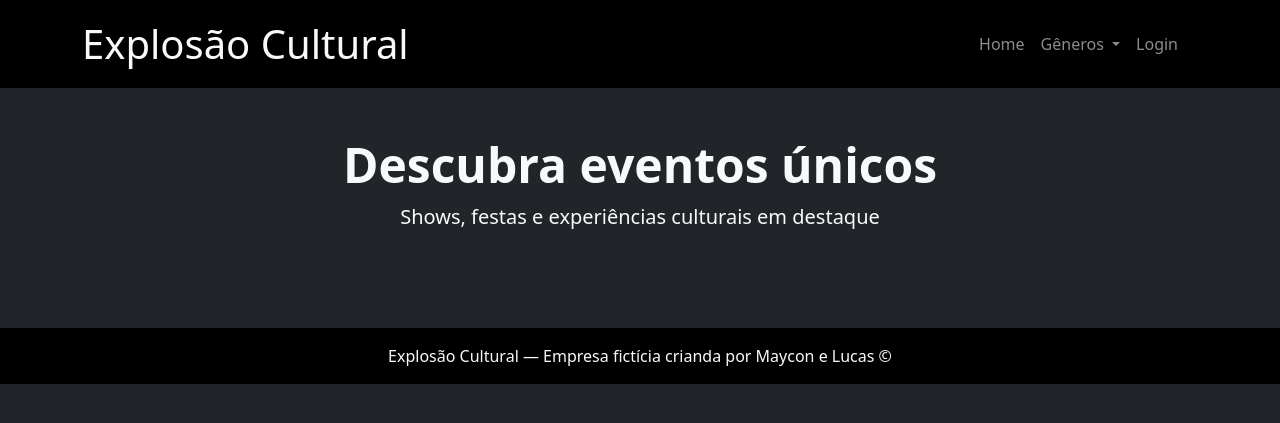
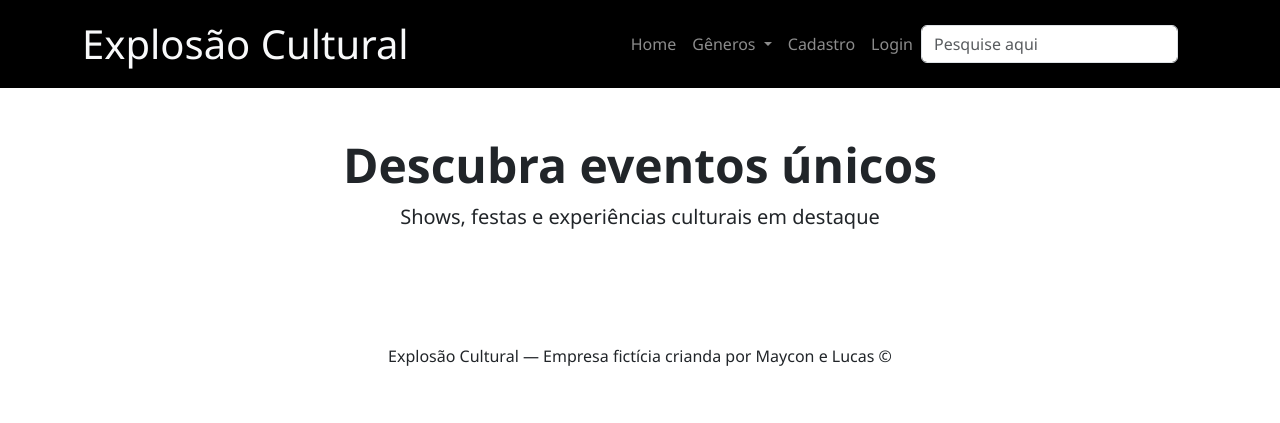
Before and after one commit to mayconr4/explosao-cultural-2, a PHP site: page /generos.php in a window 1280 px wide. Shown: the top 423 px of the page. Run offline with PHP 8.4, Linux system fonts and the light colour scheme; data that the repository does not hold is empty.

Commit message:
adiociona generos

```diff
--- a/generos.php
+++ b/generos.php
@@ -5,14 +5,15 @@
   <meta charset="utf-8">
   <meta name="viewport" content="width=device-width, initial-scale=1">
   <title>Explosão Cultural</title>
+  <link rel="shortcut icon" href="images/logotipo2.png" type="image/png" sizes="64x64">
+  <link href="https://cdn.jsdelivr.net/npm/bootstrap@5.3.6/dist/css/bootstrap.min.css" rel="stylesheet">
   <link rel="stylesheet" href="css/estilo.css">
-  <link href="https://cdn.jsdelivr.net/npm/bootstrap@5.3.6/dist/css/bootstrap.min.css" rel="stylesheet">
 </head>
 
-<body class="bg-dark text-light">
+<body class="bg-ligth text-dark">
   <header class="bg-black p-3">
     <div class="container d-flex justify-content-between align-items-center">
-      <h1 class="m-0"><a href="index.php" class="text-light text-decoration-none">Explosão Cultural</a></h1>
+      <h1 class="m-0"><a href="index.php" class="text-light text-decoration-none">Explosão Cultural </a></h1>
       <nav class="navbar navbar-expand-lg navbar-dark">
         <div class="container">
           <button class="navbar-toggler" type="button" id="menuBtn" aria-label="Toggle navigation">
@@ -21,15 +22,30 @@
           <div class="collapse navbar-collapse" id="menuNav">
             <ul class="navbar-nav ms-auto">
               <li class="nav-item"><a class="nav-link" href="index.php">Home</a></li>
-             <li class="nav-item dropdown">
+              <li class="nav-item dropdown">
                 <a class="nav-link dropdown-toggle" href="#" id="navbarDropdown" role="button" data-bs-toggle="dropdown" aria-expanded="false">
                   Gêneros
                 </a>
                 <ul class="dropdown-menu" aria-labelledby="navbarDropdown">
-                  <li><a class="dropdown-item" href=""></a> </li>
+                  <?php foreach ($listaDeGeneros as $generos) { ?>
+                    <li>
+                      <a class="dropdown-item" href="generos.php?tipo=<?= $generos['id'] ?>">
+                        <?= $generos['tipo'] ?>
+                      </a>
+                    </li>
+                  <?php } ?>
                 </ul>
               </li>
-              <li class="nav-item"><a class="nav-link" href="usuarios.php">Login</a></li>
+              <li class="nav-item"><a class="nav-link" href="cria-conta.php">Cadastro</a></li>
+              <li class="nav-item"><a class="nav-link" href="login.php">Login</a></li>
+            </ul>
+            <div class="position-relative">
+              <form autocomplete="off" class="d-flex" action="resultados.php" method="POST" onsubmit="return false" id="form-busca">
+                <input id="campo-busca" name="busca" class="form-control me-2" type="search" placeholder="Pesquise aqui" aria-label="Pesquise aqui">
+              </form>
+              <!-- Div manipulada pelo busca.js -->
+              <div id="resultados" class="mt-3 position-absolute container bg-white shadow-lg p-3 rounded"></div>
+            </div>
             </ul>
           </div>
         </div>
@@ -67,11 +83,12 @@
 </main>
 
 
-  <footer class="bg-black text-center py-3">
+  <footer class="bg-ligth text-center py-3">
     <p class="m-0">Explosão Cultural — Empresa fictícia crianda por Maycon e Lucas &copy; </p>
   </footer>
   <script src="https://cdn.jsdelivr.net/npm/bootstrap@5.3.6/dist/js/bootstrap.bundle.min.js" integrity="sha384-j1CDi7MgGQ12Z7Qab0qlWQ/Qqz24Gc6BM0thvEMVjHnfYGF0rmFCozFSxQBxwHKO" crossorigin="anonymous"></script>
   <script src="js/menu.js"></script>
+  <script src="js/buscar.js"></script>
 </body>
 
 
```
